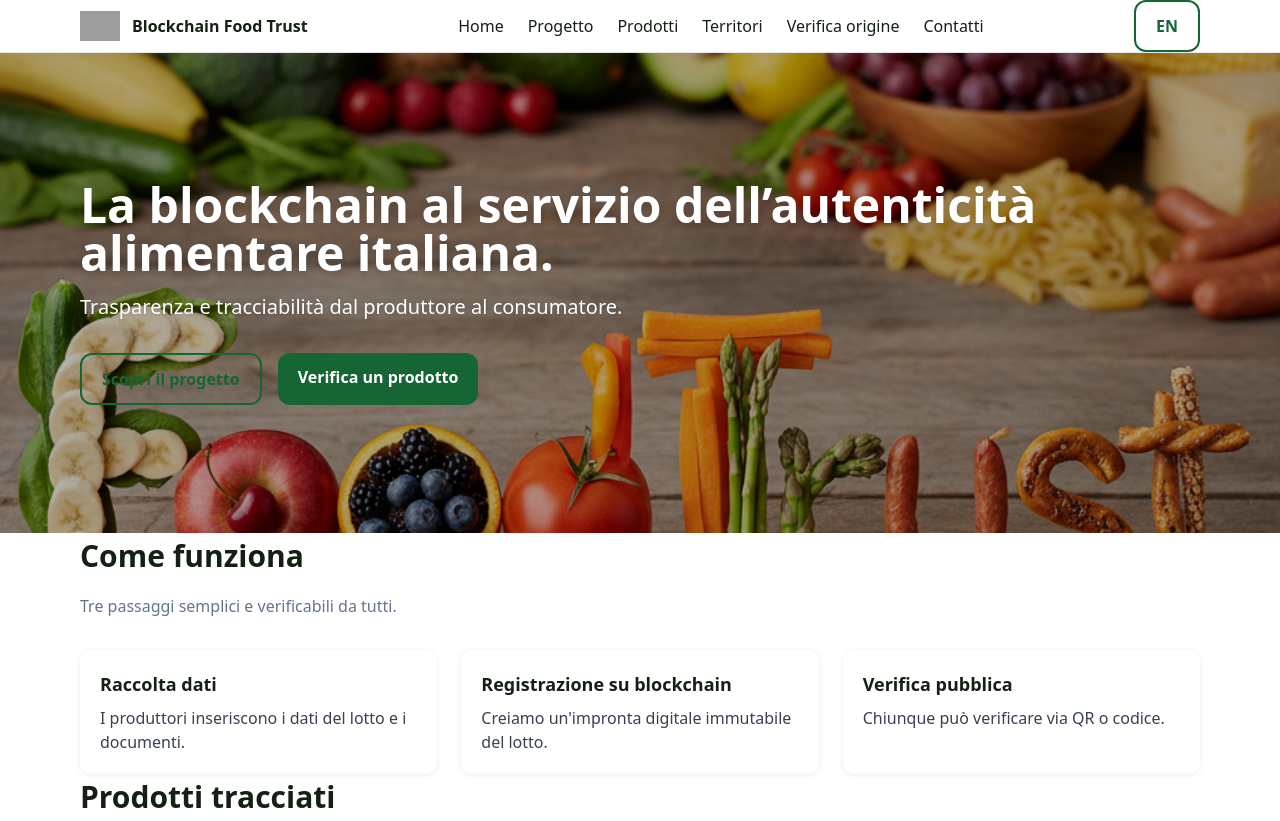
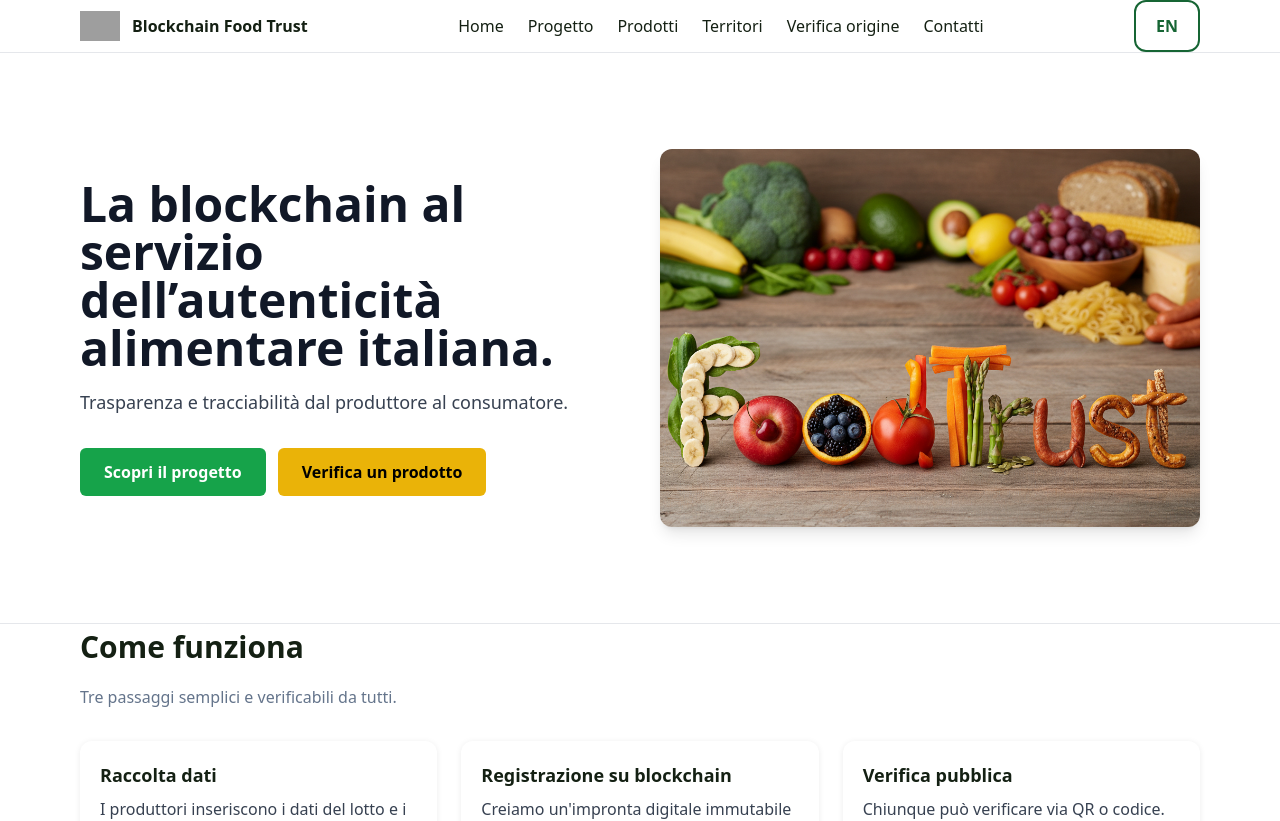
Before and after one commit to sandromarceddu/foodtrust-web2, a Next.js app: page / in a window 1280 px wide. Shown: the top 821 px of the page. Built offline with nearby package versions, Linux system fonts and the light colour scheme; grey boxes are pictures that could not be loaded.

Commit message:
Update HeroSection.jsx

```diff
--- a/components/HeroSection.jsx
+++ b/components/HeroSection.jsx
@@ -2,25 +2,23 @@
 
 import Link from 'next/link';
 import { motion } from 'framer-motion';
+import Image from 'next/image';
 import { useI18n } from './I18nProvider';
 
 export default function HeroSection() {
   const { t } = useI18n();
 
   return (
-    <section
-      className="relative w-full bg-cover bg-center bg-no-repeat"
-      style={{ backgroundImage: "url('/sfondo.png')" }}
-    >
-      {/* Oscuramento leggero per migliorare leggibilità testo */}
-      <div className="absolute inset-0 bg-black/30"></div>
+    <section className="bg-white border-b">
+      <div className="container py-16 md:py-24 grid md:grid-cols-2 gap-10 items-center">
 
-      <div className="relative container py-20 md:py-32 text-white">
+        {/* ✅ TESTO */}
+        <div>
           <motion.h1
             initial={{ opacity: 0, y: 10 }}
             animate={{ opacity: 1, y: 0 }}
             transition={{ duration: 0.6 }}
-          className="text-3xl md:text-5xl font-extrabold mb-4 drop-shadow-lg"
+            className="text-3xl md:text-5xl font-extrabold mb-4 text-gray-900"
           >
             {t.hero.title}
           </motion.h1>
@@ -29,26 +27,43 @@ export default function HeroSection() {
             initial={{ opacity: 0 }}
             animate={{ opacity: 1 }}
             transition={{ delay: 0.2, duration: 0.6 }}
-          className="text-lg md:text-xl max-w-2xl mb-8 drop-shadow"
+            className="text-lg text-gray-700 mb-8"
           >
             {t.hero.subtitle}
           </motion.p>
 
-        <div className="flex gap-4">
-          <Link href="/progetto" className="btn btn-secondary">
+          <div className="flex gap-3">
+            <Link
+              href="/progetto"
+              className="px-6 py-3 bg-green-600 text-white font-semibold rounded-md hover:bg-green-700 transition"
+            >
               {t.hero.ctaProject}
             </Link>
 
             <a
               href="https://verify.blockchainfoodtrust.com"
-            className="btn btn-primary"
               target="_blank"
               rel="noreferrer"
+              className="px-6 py-3 bg-yellow-500 text-black font-semibold rounded-md hover:bg-yellow-600 transition"
             >
               {t.hero.ctaVerify}
             </a>
           </div>
         </div>
+
+        {/* ✅ IMMAGINE (NON fullscreen, non tagliata) */}
+        <div className="flex justify-center">
+          <Image
+            src="/sfondo.png"
+            alt="Blockchain Food Trust"
+            width={500}
+            height={500}
+            className="rounded-xl shadow-lg w-full h-auto object-contain"
+            priority
+          />
+        </div>
+
+      </div>
     </section>
   );
 }
```
Lines whose indentation alone changed are shown as unchanged.
